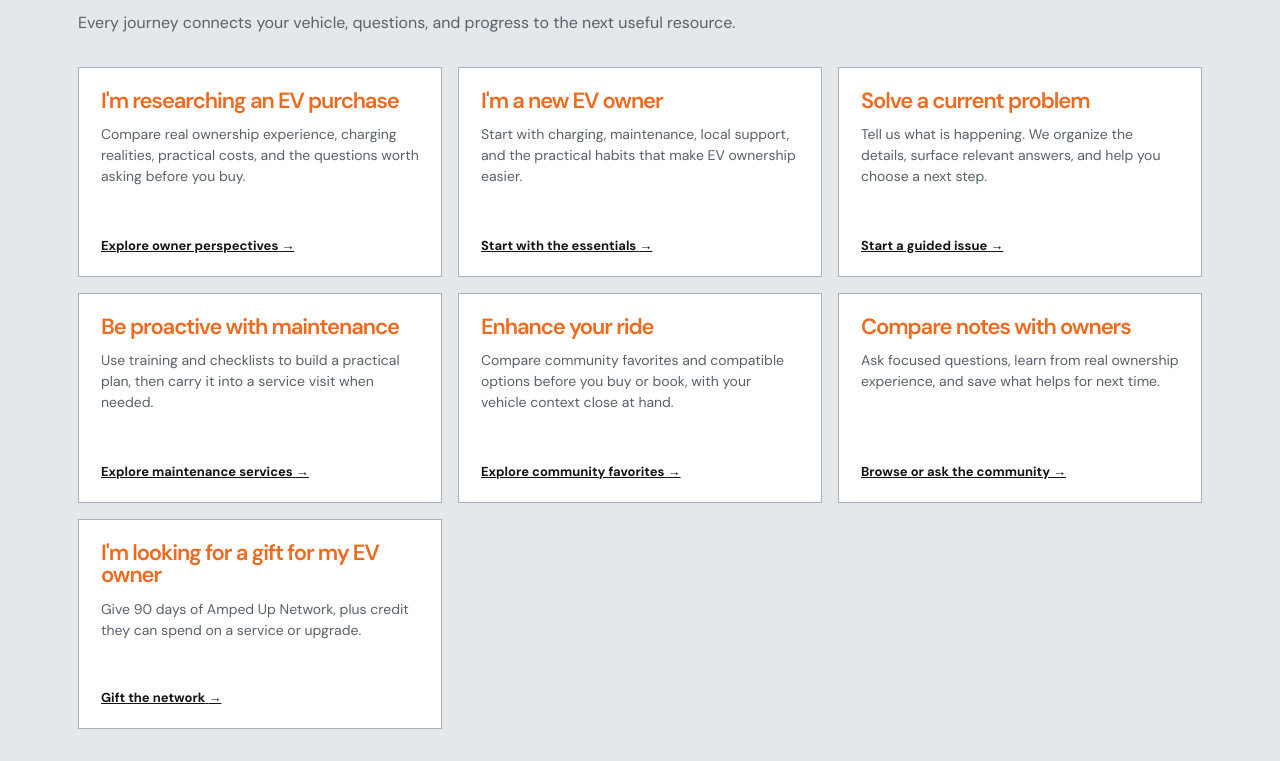
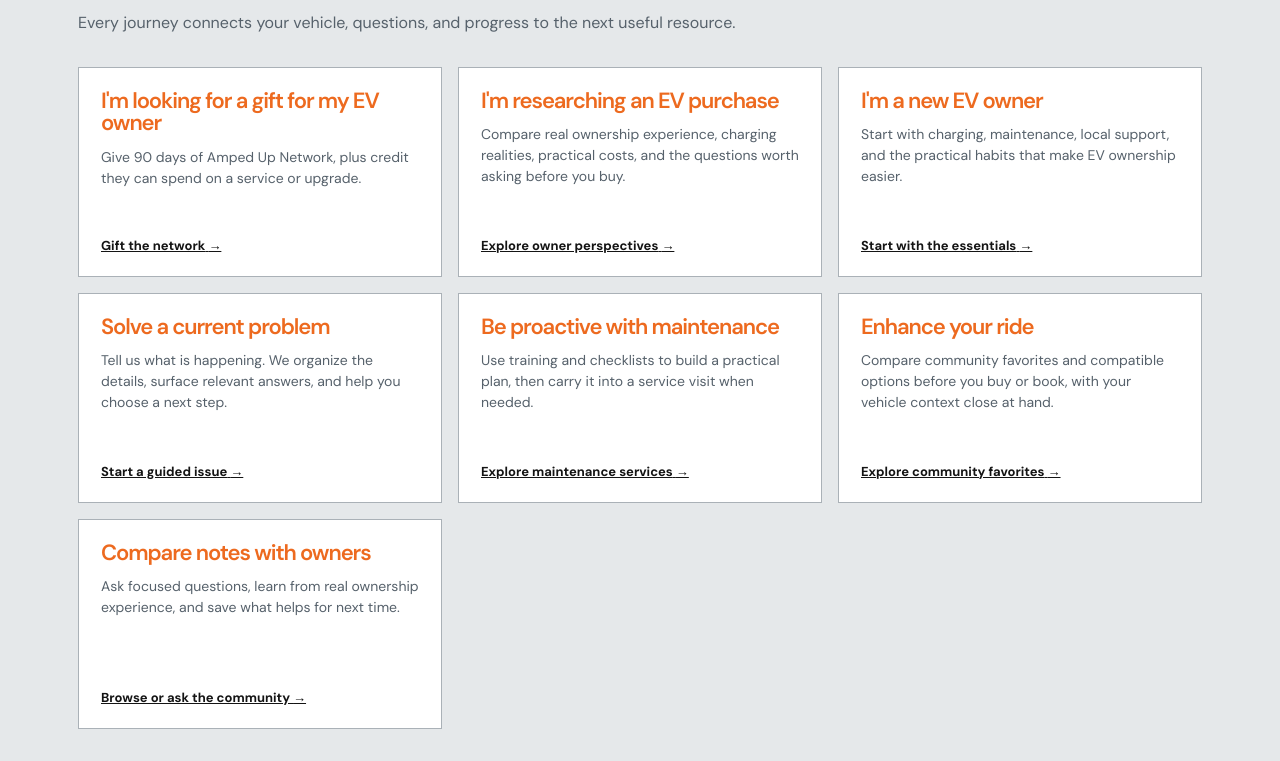
Before and after one commit to erichester76/volt-yard, a Next.js app: page / in a window 1280 px wide. Shown: the part 659-1420 px from the top of the page. Built offline with nearby package versions, Linux system fonts and the light colour scheme; a web font is replaced by a local one.

Commit message:
style: put the gift first in the journey cards

```diff
--- a/app/page.tsx
+++ b/app/page.tsx
@@ -5,13 +5,13 @@ import { LocalizedHeadingAccent } from "@/app/heading-accent";
 import { useLocale, useLocalizedContent } from "@/lib/localized-content";
 
 const pathways = [
+  ["home.path_gift", "I'm looking for a gift for my EV owner", "home.path_gift_intro", "Give 90 days of Amped Up Network, plus credit they can spend on a service or upgrade.", "Gift the network", "/black-friday#gift-form"],
   ["home.path_purchase", "I'm researching an EV purchase", "home.path_purchase_intro", "Compare real ownership experience, charging realities, practical costs, and the questions worth asking before you buy.", "Explore owner perspectives", "/ev-purchase-research"],
   ["home.path_new_owner", "I'm a new EV owner", "home.path_new_owner_intro", "Start with charging, maintenance, local support, and the practical habits that make EV ownership easier.", "Start with the essentials", "/tutorials"],
   ["home.path_issue", "Solve a current problem", "home.path_issue_intro", "Tell us what is happening. We organize the details, surface relevant answers, and help you choose a next step.", "Start a guided issue", "/issues"],
   ["home.path_maintenance", "Be proactive with maintenance", "home.path_maintenance_intro", "Use training and checklists to build a practical plan, then carry it into a service visit when needed.", "Explore maintenance services", "/services"],
   ["home.path_catalog", "Enhance your ride", "home.path_catalog_intro", "Compare community favorites and compatible options before you buy or book, with your vehicle context close at hand.", "Explore community favorites", "/upgrades"],
   ["home.path_community", "Compare notes with owners", "home.path_community_intro", "Ask focused questions, learn from real ownership experience, and save what helps for next time.", "Browse or ask the community", "/community"],
-  ["home.path_gift", "I'm looking for a gift for my EV owner", "home.path_gift_intro", "Give 90 days of Amped Up Network, plus credit they can spend on a service or upgrade.", "Gift the network", "/black-friday#gift-form"],
 ] as const;
 
 export default function Home() {
```
